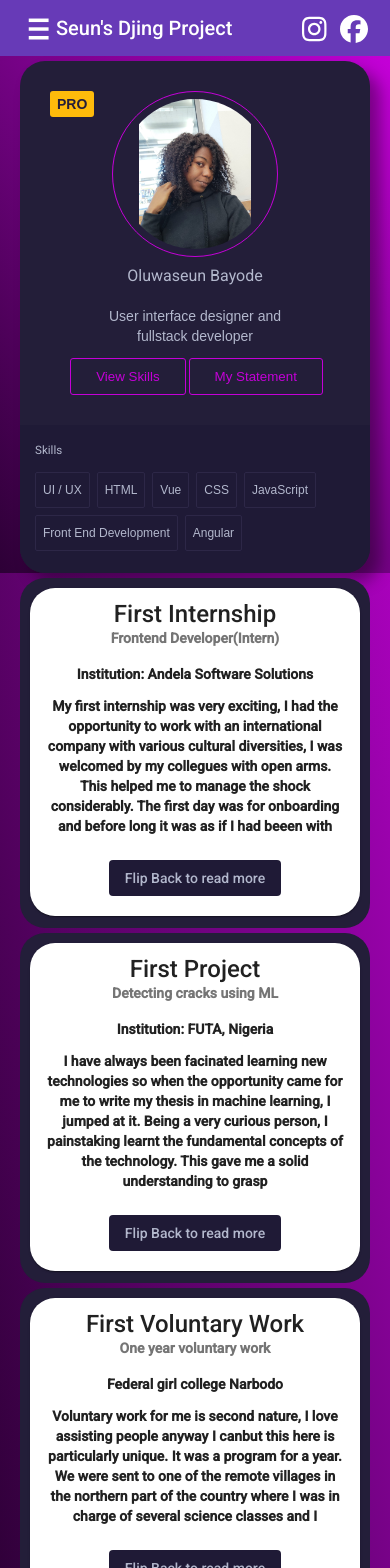
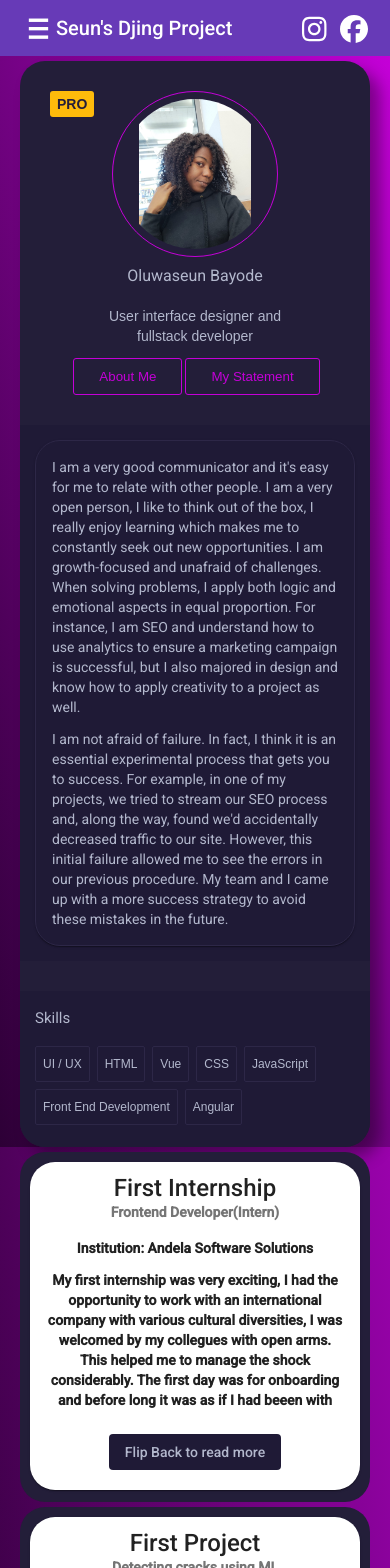
Before and after one commit to ohayamic/seun-blog1, an Angular app: page / in a window 390 px wide. Shown: the top 1568 px of the page. Built offline with nearby package versions, Linux system fonts and the light colour scheme.

Commit message:
Modified component to add about me

```diff
--- a/src/app/profile/profile.component.css
+++ b/src/app/profile/profile.component.css
@@ -5,6 +5,7 @@
  background-image: linear-gradient(to right top, #2d0036, #4f015b, #730283, #9a02ac, #C400D7);
  font-family: Montserrat, sans-serif;
  width: 100%;
+ max-height: 100%;
  margin: 0;
 }
 
@@ -87,6 +88,15 @@ button.primary:hover{
  border: 1px solid #2D2747;
  border-radius: 25px;
  color: #B3B8CD;
- height: 100px;
- max-height: 100px;
+ height: 100%;
+ max-height: 100%;
 }
+
+.example-card-about-me {
+ background-color: #1F1A36;
+ border: 1px solid #2D2747;
+ border-radius: 25px;
+ color: #B3B8CD;
+ height: 100%;
+ max-height: 100%;
+}
--- a/src/app/profile/profile.component.html
+++ b/src/app/profile/profile.component.html
@@ -8,40 +8,24 @@
         fullstack developer <br></p>
       <div class="buttons">
           <button type="button"  class="primary" (click)="Skills = true">
-              View Skills
+              About Me
           </button>
           <button  type="button" class="primary"  (click)=" Skills = false">
               My Statement
           </button>
       </div>
       <div class="skills" *ngIf="Skills; else isSkills">
-          <h5>Skills</h5>
-          <ul>
-              <li>UI / UX</li>
-              <li>HTML</li>
-              <li>Vue</li>
-              <li>CSS</li>
-              <li>JavaScript</li>
-              <li>Front End Development</li>
-              <li>Angular</li>
-              <!--<li>React</li>
-              <li>API</li>
-              <li>Web Development</li>
-              <li>Bootstrap</li>
-              <li>NLP</li>
-              <li>FastApi</li>
-              <li>Pytorch</li>
-              <li>Tensorflow</li>
-              <li>Transformers</li>
-              <li>Machine Learning</li>
-              <li>Image Detection</li>
-              <li>Image Classification</li>
-              -->
-          </ul>
+          <div style = " border-radius: 25px;">
+              <mat-card class="example-card-about-me">
+                <mat-card-content>
+                  <p>{{AboutMe}}</p>
+                  <p>{{Others}}</p>
+                </mat-card-content>
+              </mat-card>
+          </div>
       </div>
       <ng-template #isSkills>
         <div class="skills">
-          <h5>Statement</h5>
           <div style = " border-radius: 25px;">
               <mat-card class="example-card">
                 <mat-card-content>
@@ -51,5 +35,17 @@
           </div>
         </div>
       </ng-template>
+      <div class="skills" >
+        <h4>Skills</h4>
+          <ul>
+              <li>UI / UX</li>
+              <li>HTML</li>
+              <li>Vue</li>
+              <li>CSS</li>
+              <li>JavaScript</li>
+              <li>Front End Development</li>
+              <li>Angular</li>
+          </ul>
+      </div>
   </div>
 </div>
--- a/src/app/profile/profile.component.ts
+++ b/src/app/profile/profile.component.ts
@@ -10,6 +10,12 @@ export class ProfileComponent implements OnInit {
   longText = ` My goal is to develop software for the ordinary man that meet international quality using the skills I have acquired
   through the years of researc, projects and personal developement. `;
 
+  AboutMe = ` I am a very good communicator and it's easy for me to relate with other people. I am a very open person, I like to think out of the box, I really enjoy learning which makes me to constantly seek out new opportunities. I am growth-focused and unafraid of challenges.
+When solving problems, I apply both logic and emotional aspects in equal proportion. For instance, I am SEO and understand how to use analytics to ensure a marketing campaign is successful, but I also majored in design and know how to apply creativity to a project as well.
+`;
+  Others = `I am not afraid of failure. In fact, I think it is an essential experimental process that gets you to success. For example, in one of my projects, we tried to stream our SEO process and, along the way, found we'd accidentally decreased  traffic to our site. However, this initial
+failure allowed me to see the errors in our previous procedure. My team and I came up with a more success strategy to avoid these mistakes in the future. `
+
   constructor() { }
 
   ngOnInit(): void {
--- a/src/app/projects/projects.component.css
+++ b/src/app/projects/projects.component.css
@@ -101,7 +101,7 @@
 @media only screen and (max-width: 600px) {
 .wrapper{
   display: flex;
-  height: 180vh;
+  height: 210vh;
   position: relative;
   flex-direction: column;
   background-image: linear-gradient(to right top, #2d0036, #4f015b, #730283, #9a02ac, #C400D7);
```
